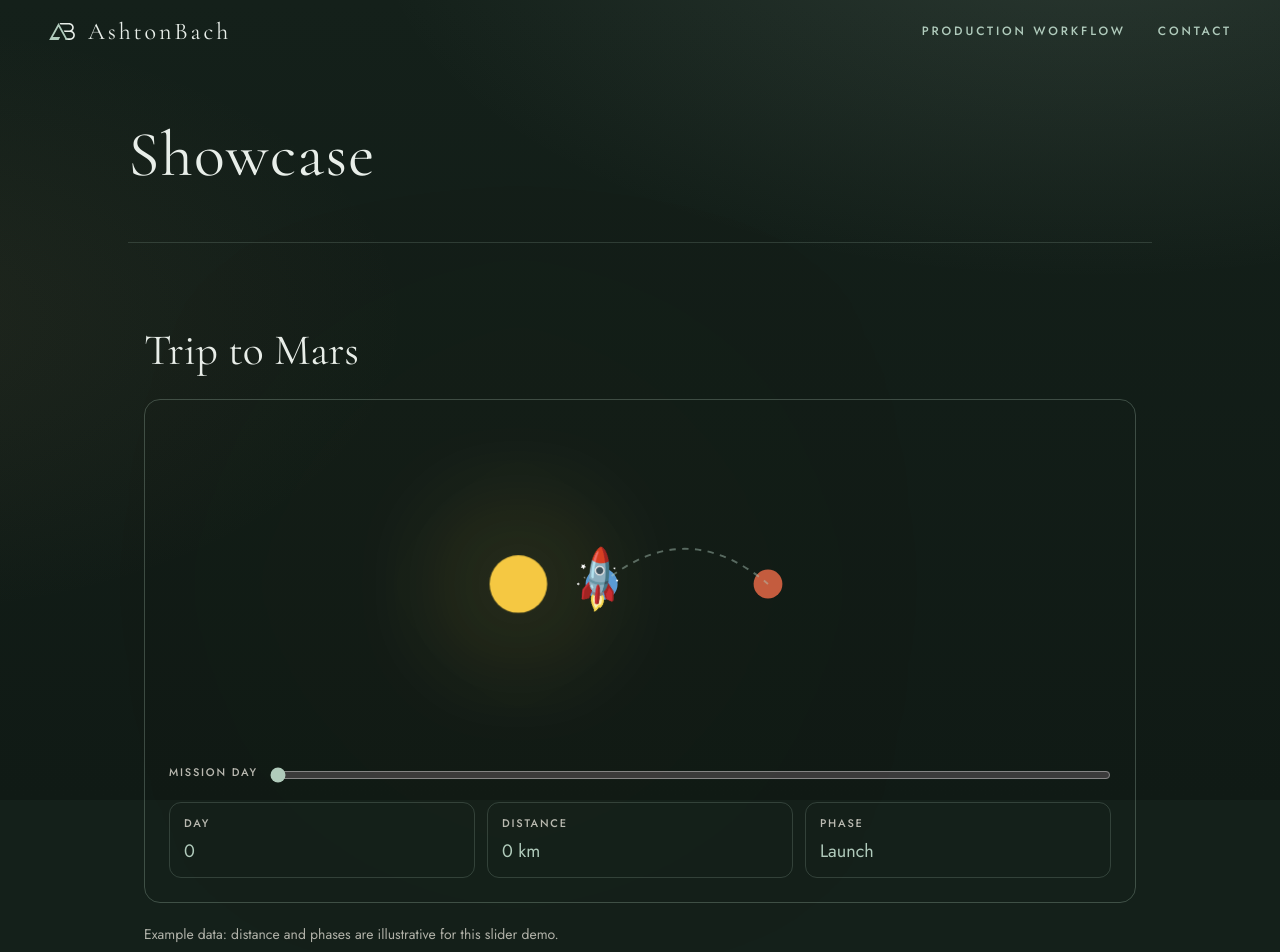
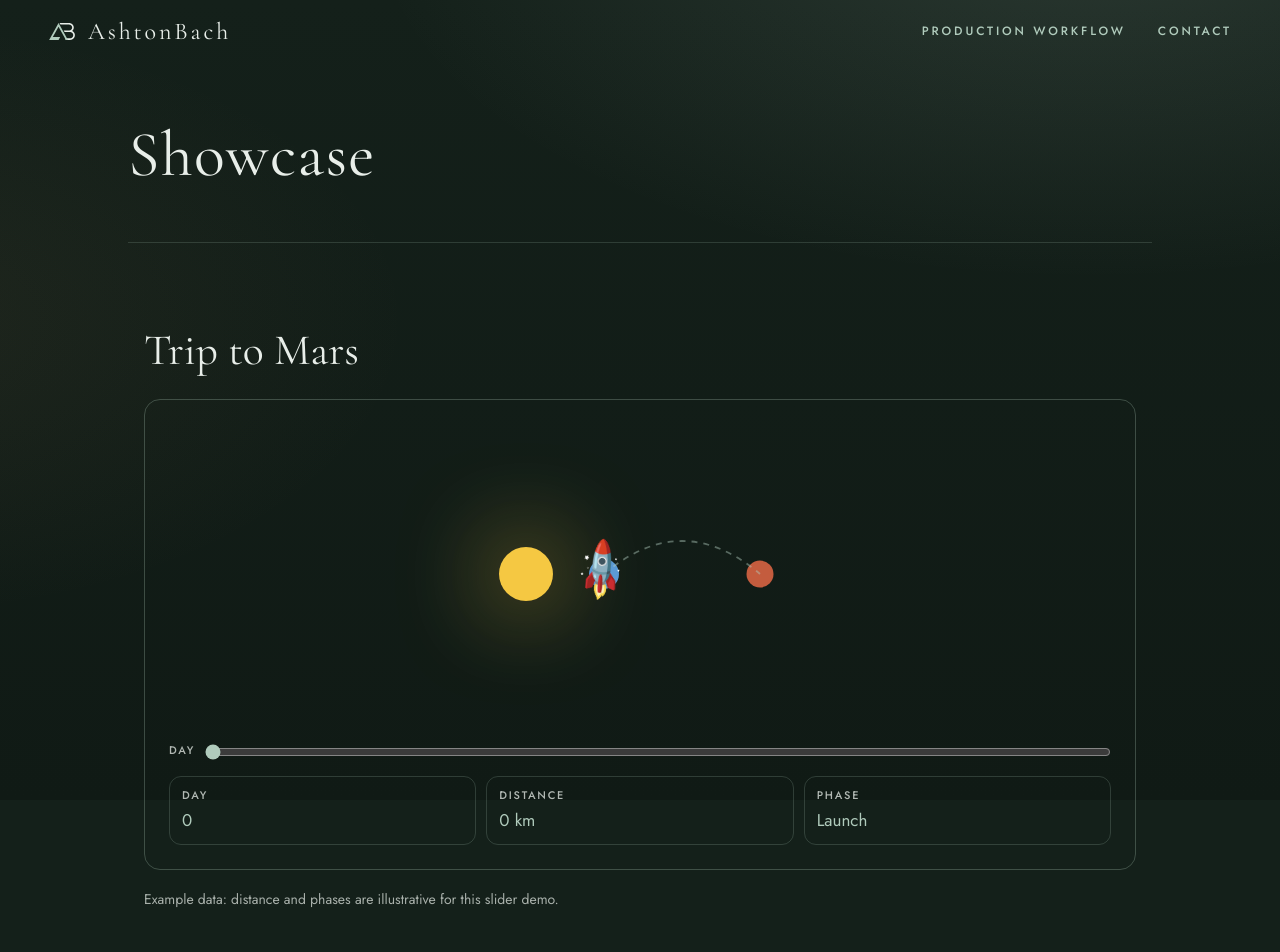
Before and after one commit to ashtonbach/agent-showcase, a Next.js app: page / in a window 1280 px wide. Shown: the top 952 px of the page. Built offline with nearby package versions, Linux system fonts and the light colour scheme.

Commit message:
Feature: Your request (Author: Alder)

```diff
--- a/app/lab/custom-1792665192/index.tsx
+++ b/app/lab/custom-1792665192/index.tsx
@@ -1,151 +1,57 @@
 "use client";
-
-import { useCallback, useMemo, useRef, useState } from "react";
-
-const MAX_DAY = 210;
-// Illustrative cruise profile (~225M km total path length for a ~210-day transfer window).
-const CRUISE_KM = 225_000_000;
-
-function formatKm(n: number): string {
-  const s = Math.round(n).toString();
-  let out = "";
-  for (let i = 0; i < s.length; i++) {
-    if (i > 0 && (s.length - i) % 3 === 0) out += ",";
-    out += s[i];
-  }
-  return out;
-}
-
-function phaseFor(day: number): string {
-  if (day <= 30) return "Launch";
-  if (day >= 180) return "Arrival";
-  return "Cruise";
-}
-
-function pointOnCurve(t: number): { x: number; y: number; angle: number } {
-  const x0 = 38;
-  const y0 = 50;
-  const x1 = 64;
-  const y1 = 28;
-  const x2 = 90;
-  const y2 = 50;
-  const u = 1 - t;
-  const x = u * u * x0 + 2 * u * t * x1 + t * t * x2;
-  const y = u * u * y0 + 2 * u * t * y1 + t * t * y2;
-  const dx = 2 * u * (x1 - x0) + 2 * t * (x2 - x1);
-  const dy = 2 * u * (y1 - y0) + 2 * t * (y2 - y1);
-  const angle = (Math.atan2(dy, dx) * 180) / Math.PI;
-  return { x, y, angle };
-}
-
+import { useState } from "react";
+const MAX = 210, KM = 225_000_000; // illustrative ~210-day transfer path length
+const fmt = (n: number) => { const s = String(Math.round(n)); return s.replace(/\B(?=(\d{3})+(?!\d))/g, ","); };
+const phase = (d: number) => (d <= 30 ? "Launch" : d >= 180 ? "Arrival" : "Cruise");
+const bez = (t: number) => {
+  const u = 1 - t, x = u * u * 38 + 2 * u * t * 64 + t * t * 90, y = u * u * 50 + 2 * u * t * 28 + t * t * 50;
+  const dx = 2 * u * 26 + 2 * t * 26, dy = 2 * u * -22 + 2 * t * 22;
+  return { x, y, a: (Math.atan2(dy, dx) * 180) / Math.PI };
+};
 export default function Lab() {
   const [day, setDay] = useState(0);
-  const sliderRef = useRef<HTMLInputElement>(null);
-
-  const t = day / MAX_DAY;
-  const rocket = useMemo(() => pointOnCurve(t), [t]);
-  const distance = (day / MAX_DAY) * CRUISE_KM;
-  const phase = phaseFor(day);
-
-  const nudge = useCallback((delta: number) => {
-    setDay((d) => Math.min(MAX_DAY, Math.max(0, d + delta)));
-  }, []);
-
-  const onKeyDown = (e: React.KeyboardEvent) => {
-    if (e.key === "ArrowLeft") {
-      e.preventDefault();
-      nudge(e.shiftKey ? -10 : -1);
-    } else if (e.key === "ArrowRight") {
-      e.preventDefault();
-      nudge(e.shiftKey ? 10 : 1);
-    }
-  };
-
+  const t = day / MAX, r = bez(t), step = (d: number) => setDay((v) => Math.min(MAX, Math.max(0, v + d)));
   return (
-    <section
-      data-lab="custom-1792665192"
-      aria-labelledby="lab-mars-title"
-      className="lab-wrap"
-      tabIndex={0}
-      onKeyDown={onKeyDown}
-    >
-      <style>{`
-        .lab-wrap { max-width: min(960px, 100%); margin: 8px auto 56px; padding: 0 16px; color: var(--mist, #F2EFE6); }
-        .lab-wrap h2 { font-family: var(--serif); font-weight: 400; font-size: 30px; margin: 0 0 20px; }
-        .lab-card { border: 1px solid rgba(176,203,188,0.28); border-radius: 16px; padding: 24px; }
-        .lab-scene { position: relative; width: 100%; aspect-ratio: 16/9; min-height: 200px; max-height: 320px; }
-        .lab-scene svg { width: 100%; height: 100%; display: block; overflow: visible; }
-        .lab-sun { fill: #f5c842; filter: drop-shadow(0 0 18px rgba(245,200,66,0.85)) drop-shadow(0 0 36px rgba(245,160,40,0.45)); }
-        @media (prefers-reduced-motion: no-preference) {
-          .lab-sun { animation: lab-glow 4s ease-in-out infinite; }
-          @keyframes lab-glow { 50% { filter: drop-shadow(0 0 22px rgba(245,200,66,0.95)) drop-shadow(0 0 48px rgba(245,160,40,0.55)); } }
-        }
-        .lab-earth { fill: #5b9bd5; }
-        .lab-mars { fill: #c45c3e; }
-        .lab-path { fill: none; stroke: rgba(176,203,188,0.45); stroke-width: 0.6; stroke-dasharray: 2 2; }
-        .lab-rocket { font-size: 14px; line-height: 1; }
-        .lab-controls { margin-top: 20px; }
-        .lab-slider-row { display: flex; align-items: center; gap: 12px; flex-wrap: wrap; }
-        .lab-slider-row input[type=range] { flex: 1 1 180px; min-width: 0; accent-color: var(--sage, #8fb39a); }
-        .lab-stats { display: grid; grid-template-columns: repeat(auto-fit, minmax(140px, 1fr)); gap: 12px; margin-top: 16px; }
-        .lab-stat { border: 1px solid rgba(176,203,188,0.2); border-radius: 12px; padding: 12px 14px; }
-        .lab-stat-label { font-family: var(--sans); font-weight: 500; letter-spacing: 0.16em; text-transform: uppercase; font-size: 11px; color: rgba(242,239,230,0.75); margin-bottom: 4px; }
-        .lab-stat-value { font-size: 18px; color: var(--sage, #b0cbb8); }
-        .lab-note { margin: 20px 0 0; font-size: 14px; color: rgba(242,239,230,0.7); }
-      `}</style>
+    <section data-lab="custom-1792665192" aria-labelledby="lab-mars-title" className="lab-w" tabIndex={0}
+      onKeyDown={(e) => {
+        if (e.key === "ArrowLeft") { e.preventDefault(); step(e.shiftKey ? -10 : -1); }
+        else if (e.key === "ArrowRight") { e.preventDefault(); step(e.shiftKey ? 10 : 1); }
+      }}>
+      <style>{`.lab-w{max-width:min(960px,100%);margin:8px auto 56px;padding:0 16px;color:var(--mist,#F2EFE6)}
+.lab-w h2{font-family:var(--serif);font-weight:400;font-size:30px;margin:0 0 20px}
+.lab-c{border:1px solid rgba(176,203,188,.28);border-radius:16px;padding:24px}
+.lab-sv{width:100%;aspect-ratio:16/9;min-height:180px;max-height:300px}.lab-sv svg{width:100%;height:100%;overflow:visible}
+.lab-sun{fill:#f5c842;filter:drop-shadow(0 0 16px rgba(245,200,66,.9))}
+.lab-earth{fill:#5b9bd5}.lab-mars{fill:#c45c3e}
+.lab-path{fill:none;stroke:rgba(176,203,188,.45);stroke-width:.6;stroke-dasharray:2 2}
+.lab-rk{font-size:14px}.lab-ctl{margin-top:18px}
+.lab-row{display:flex;align-items:center;gap:10px;flex-wrap:wrap}.lab-row input{flex:1 1 160px;min-width:0;accent-color:var(--sage,#8fb39a)}
+.lab-grid{display:grid;grid-template-columns:repeat(auto-fit,minmax(120px,1fr));gap:10px;margin-top:14px}
+.lab-box{border:1px solid rgba(176,203,188,.2);border-radius:12px;padding:10px 12px}
+.lab-lbl{font-family:var(--sans);font-weight:500;letter-spacing:.16em;text-transform:uppercase;font-size:11px;opacity:.75;margin-bottom:2px}
+.lab-val{font-size:17px;color:var(--sage,#b0cbb8)}.lab-note{margin:18px 0 0;font-size:14px;opacity:.7}`}</style>
       <h2 id="lab-mars-title">Trip to Mars</h2>
-      <div className="lab-card">
-        <div className="lab-scene" aria-hidden="true">
+      <div className="lab-c">
+        <div className="lab-sv" aria-hidden="true">
           <svg viewBox="0 0 100 100" preserveAspectRatio="xMidYMid meet">
             <circle className="lab-sun" cx="12" cy="50" r="9" />
             <circle className="lab-earth" cx="38" cy="50" r="5" />
             <circle className="lab-mars" cx="90" cy="50" r="4.5" />
-            <path
-              className="lab-path"
-              d="M 38 50 Q 64 28 90 50"
-            />
-            <text
-              className="lab-rocket"
-              x={rocket.x}
-              y={rocket.y}
-              textAnchor="middle"
-              dominantBaseline="middle"
-              transform={`rotate(${rocket.angle} ${rocket.x} ${rocket.y})`}
-            >
-              🚀
-            </text>
+            <path className="lab-path" d="M38 50Q64 28 90 50" />
+            <text className="lab-rk" x={r.x} y={r.y} textAnchor="middle" dominantBaseline="middle"
+              transform={`rotate(${r.a} ${r.x} ${r.y})`}>🚀</text>
           </svg>
         </div>
-        <div className="lab-controls">
-          <div className="lab-slider-row">
-            <label className="lab-stat-label" htmlFor="lab-day-slider">Mission day</label>
-            <input
-              id="lab-day-slider"
-              ref={sliderRef}
-              type="range"
-              min={0}
-              max={MAX_DAY}
-              value={day}
-              onChange={(e) => setDay(Number(e.target.value))}
-              aria-valuemin={0}
-              aria-valuemax={MAX_DAY}
-              aria-valuenow={day}
-              aria-valuetext={`Day ${day}`}
-            />
+        <div className="lab-ctl">
+          <div className="lab-row">
+            <label className="lab-lbl" htmlFor="lab-day">Day</label>
+            <input id="lab-day" type="range" min={0} max={MAX} value={day} onChange={(e) => setDay(+e.target.value)}
+              aria-valuemin={0} aria-valuemax={MAX} aria-valuenow={day} aria-valuetext={`Day ${day}`} />
           </div>
-          <div className="lab-stats">
-            <div className="lab-stat">
-              <div className="lab-stat-label">Day</div>
-              <div className="lab-stat-value">{day}</div>
-            </div>
-            <div className="lab-stat">
-              <div className="lab-stat-label">Distance</div>
-              <div className="lab-stat-value">{formatKm(distance)} km</div>
-            </div>
-            <div className="lab-stat">
-              <div className="lab-stat-label">Phase</div>
-              <div className="lab-stat-value">{phase}</div>
-            </div>
+          <div className="lab-grid">
+            <div className="lab-box"><div className="lab-lbl">Day</div><div className="lab-val">{day}</div></div>
+            <div className="lab-box"><div className="lab-lbl">Distance</div><div className="lab-val">{fmt((day / MAX) * KM)} km</div></div>
+            <div className="lab-box"><div className="lab-lbl">Phase</div><div className="lab-val">{phase(day)}</div></div>
           </div>
         </div>
       </div>
```
